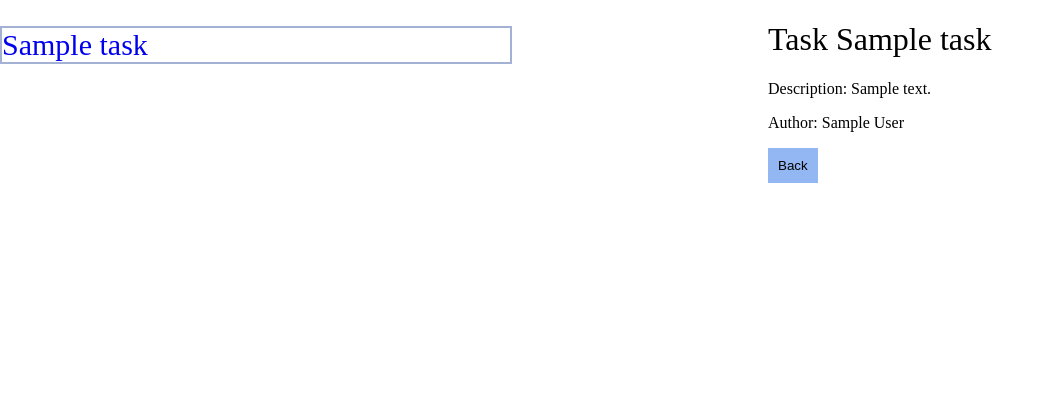
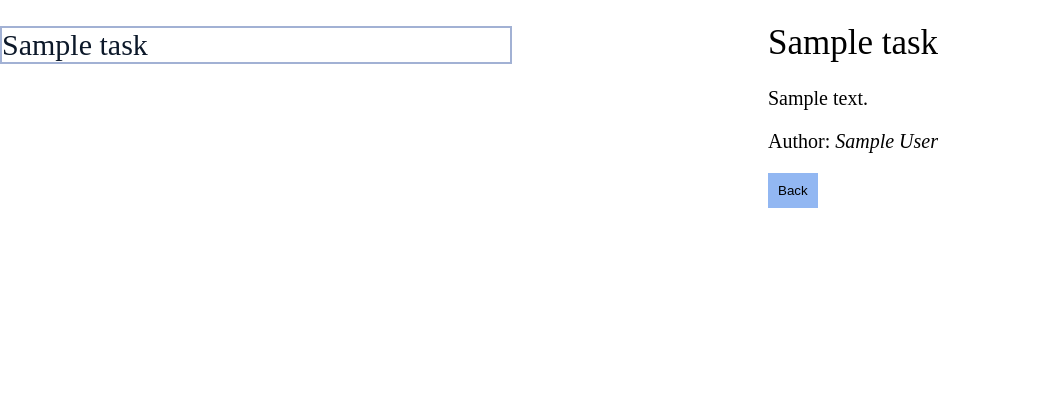
Before and after one commit to PetrAlexTeam/Calendar, a Django app: a page that uses Calendar/templates/Calendar/task.html in a window 1280 px wide. Shown: the part 100-507 px from the top of the page, without its empty margins (0-1053 px from the left). Run offline with Django 3.2, Linux system fonts and the light colour scheme; tables that the repository leaves empty hold one stand-in row (values such as "Sample post").

Commit message:
Кучу доработак по стилям

```diff
--- a/Calendar/static/css/calendar.css
+++ b/Calendar/static/css/calendar.css
@@ -13,7 +13,7 @@ div.all{
     padding: 0;
 
 }
-    div.today_task {
+    div.today_tasks {
         display: inline-block;
         float: right;
         width: 20%;
--- a/Calendar/static/css/task.css
+++ b/Calendar/static/css/task.css
@@ -1,6 +1,9 @@
 html{
    overflow-y: hidden;
-   overflow-x: auto;
+   overflow-x: hidden;
+}
+body{
+
 }
 div.parent{
     height: 1000px;
@@ -14,15 +17,24 @@ div.parent{
         float: left;
         margin-top: 2%;
     }
+        .day_tasks a{
+            border: 2px solid #A2B1D4;
+            font-size: 30px;
+            display: block;
+            text-decoration: none;
+            color: #0C1829;
+        }
+        .day_tasks a:hover{
+            color:#2E34F3;
+        }
     div.Task{
         float: right;
     }
-h1{
-    font-weight: lighter;
-}
-.day_tasks a{
-    border: 2px solid #A2B1D4;
-    font-size: 30px;
-    display: block;
-    text-decoration: none;
-}
+        h1{
+            font-weight: lighter;
+            font-size: 35px;
+        }
+        p{
+            white-space: pre-line;
+            font-size: 20px;
+        }
--- a/Calendar/templates/Calendar/my_calendar.html
+++ b/Calendar/templates/Calendar/my_calendar.html
@@ -87,12 +87,12 @@
                 {% endfor %}
             </table>
         </div>
-        <div class="today_task">
+        <div class="today_tasks">
             <h2>
-                Today Task
+                Today Tasks
             </h2>
 
-            {% for task in today_task %}
+            {% for task in today_tasks %}
                  {% if  forloop.counter  < 4%}
                     <ul>
                         <li>
--- a/Calendar/templates/Calendar/task.html
+++ b/Calendar/templates/Calendar/task.html
@@ -10,9 +10,9 @@
     <div class="parent">
         <div class="child Task">
 
-            <h1>Task {{ task.name }}</h1>
-            <p>Description: {{task.description}}</p>
-            <p>Author: {{task.author}}</p>
+            <h1> {{ task.name }}</h1>
+            <p> {{task.description}}</p>
+            <p>Author: <i>{{task.author}}</i></p>
             <div>
                 <a href="/{{ calendar.path }}"><button>Back</button></a>
             </div>
--- a/Calendar/views.py
+++ b/Calendar/views.py
@@ -25,7 +25,7 @@ def show_calendar(request, path, year, month):
     previous_link = f"/{path}/{previous[0]}/{previous[1]}" # TODO Переделать через urls
     next_link = f"/{path}/{next_[0]}/{next_[1]}"
 
-    today_task = Task.get_day_tasks(datetime.now(), calendar)
+    today_tasks = Task.get_day_tasks(datetime.now(), calendar)
     decoding_month = {'Jan': 'January', 'Feb': 'February', 'Mar': 'March', 'Apr': 'April', 'May': 'May', 'Jun': 'June',
                       'Jul': 'July', 'Aug': 'August', 'Sep': 'September', 'Oct': 'October', 'Nov': 'November', 'Dec': 'December'}
     current_month = decoding_month[get_month_name(month)]
@@ -34,7 +34,7 @@ def show_calendar(request, path, year, month):
                "next_link": next_link,
                "previous_link": previous_link,
                "calendar": calendar,
-               "today_task": today_task,
+               "today_tasks": today_tasks,
                "current_month": current_month,
                "days": days,
 
```
